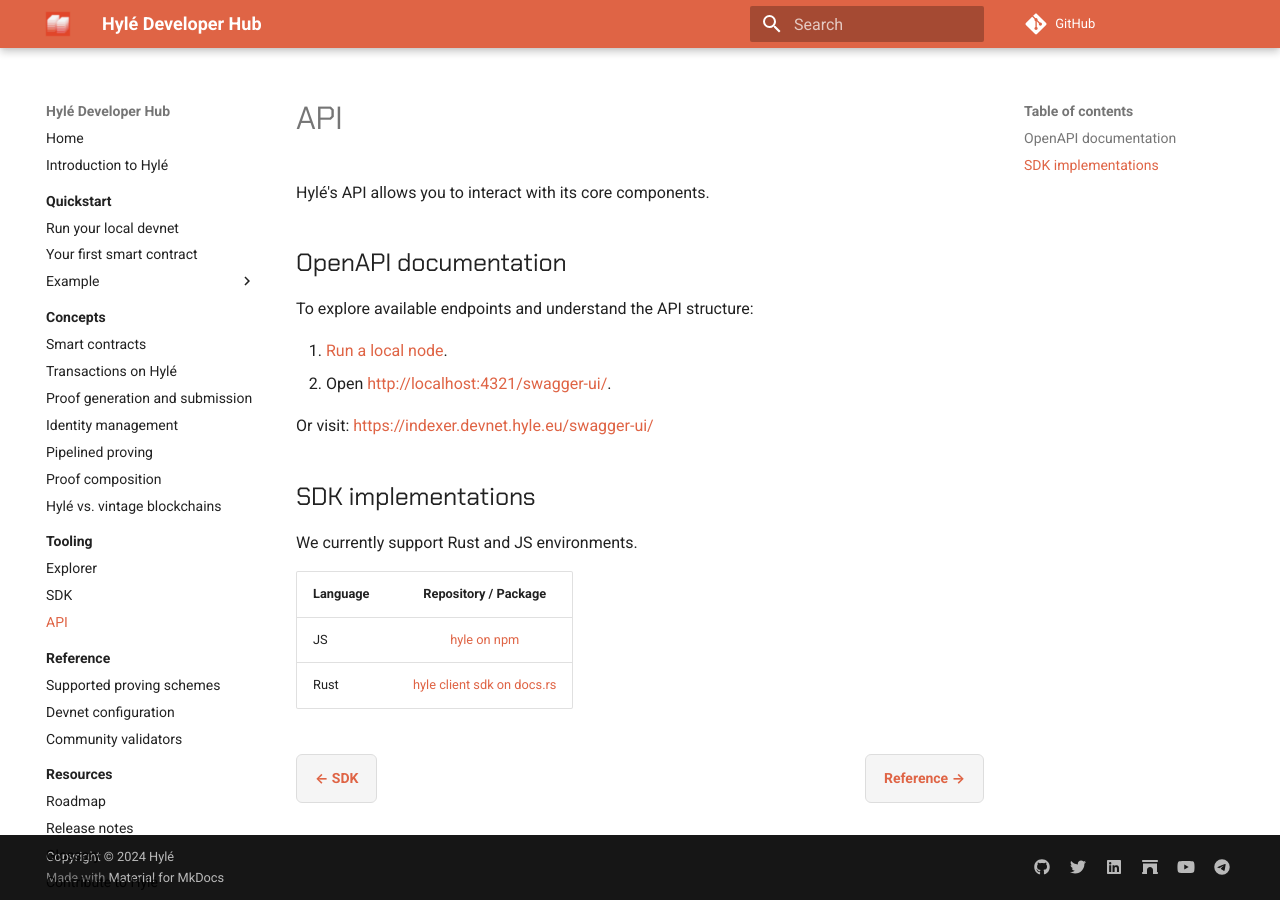
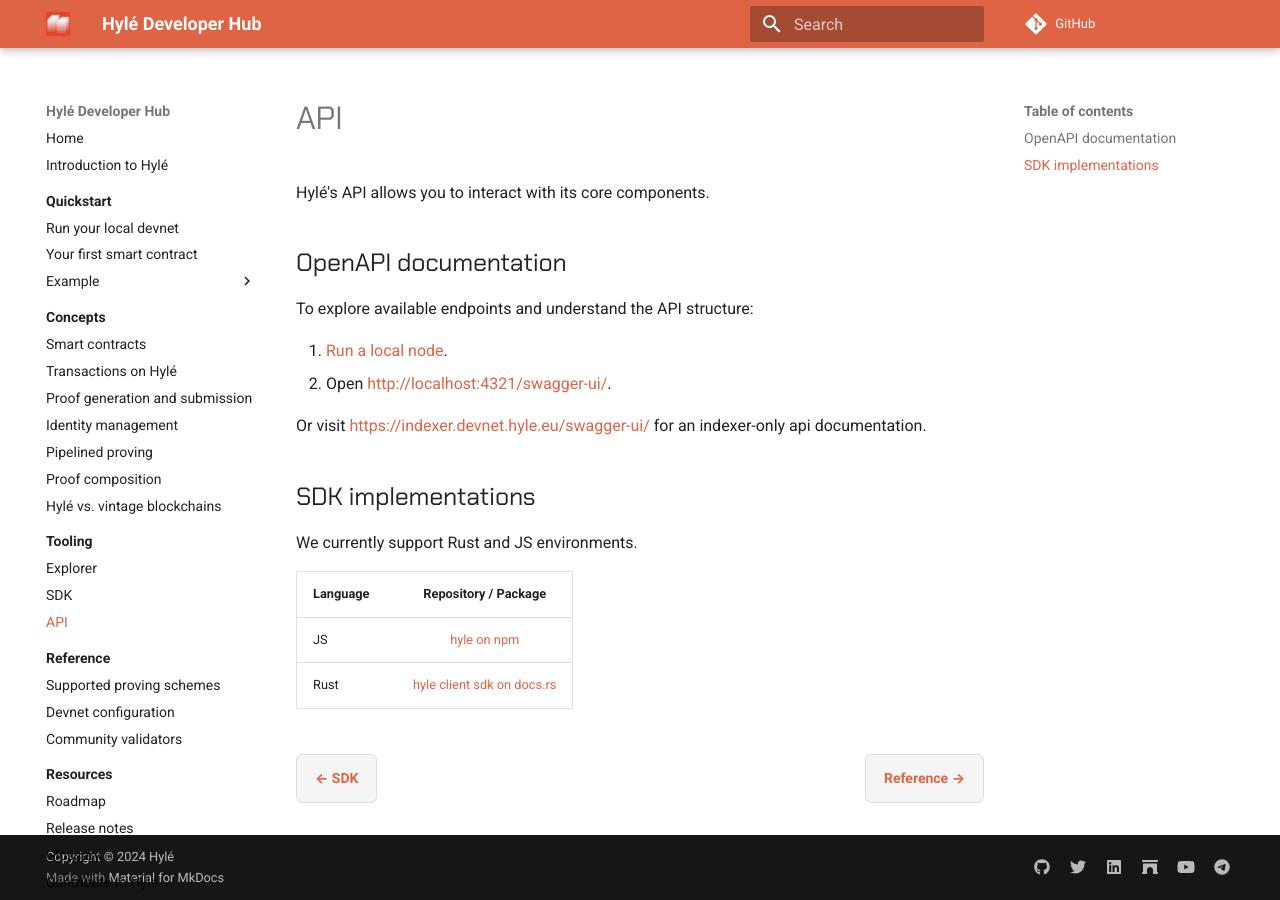
Before and after one commit to Hyle-org/devhub-hyle, an MkDocs documentation site: the page built from docs/tooling/api.md, in a window 1280 px wide. Built offline with MkDocs 1.6.1 and Material for MkDocs 9.7.7, drawn with Linux system fonts in a browser that asks for light colours; plug-ins that fetch from the network failed and are left out; comment, search, counter and statistics services are not loaded.

Commit message:
context to swagger link

```diff
--- a/docs/tooling/api.md
+++ b/docs/tooling/api.md
@@ -9,7 +9,7 @@
 1. [Run a local node](../quickstart/devnet.md).
 2. Open <http://localhost:4321/swagger-ui/>.
 
-Or visit: <https://indexer.devnet.hyle.eu/swagger-ui/>
+Or visit <https://indexer.devnet.hyle.eu/swagger-ui/> for an indexer-only api documentation.
 
 ## SDK implementations
 
```
